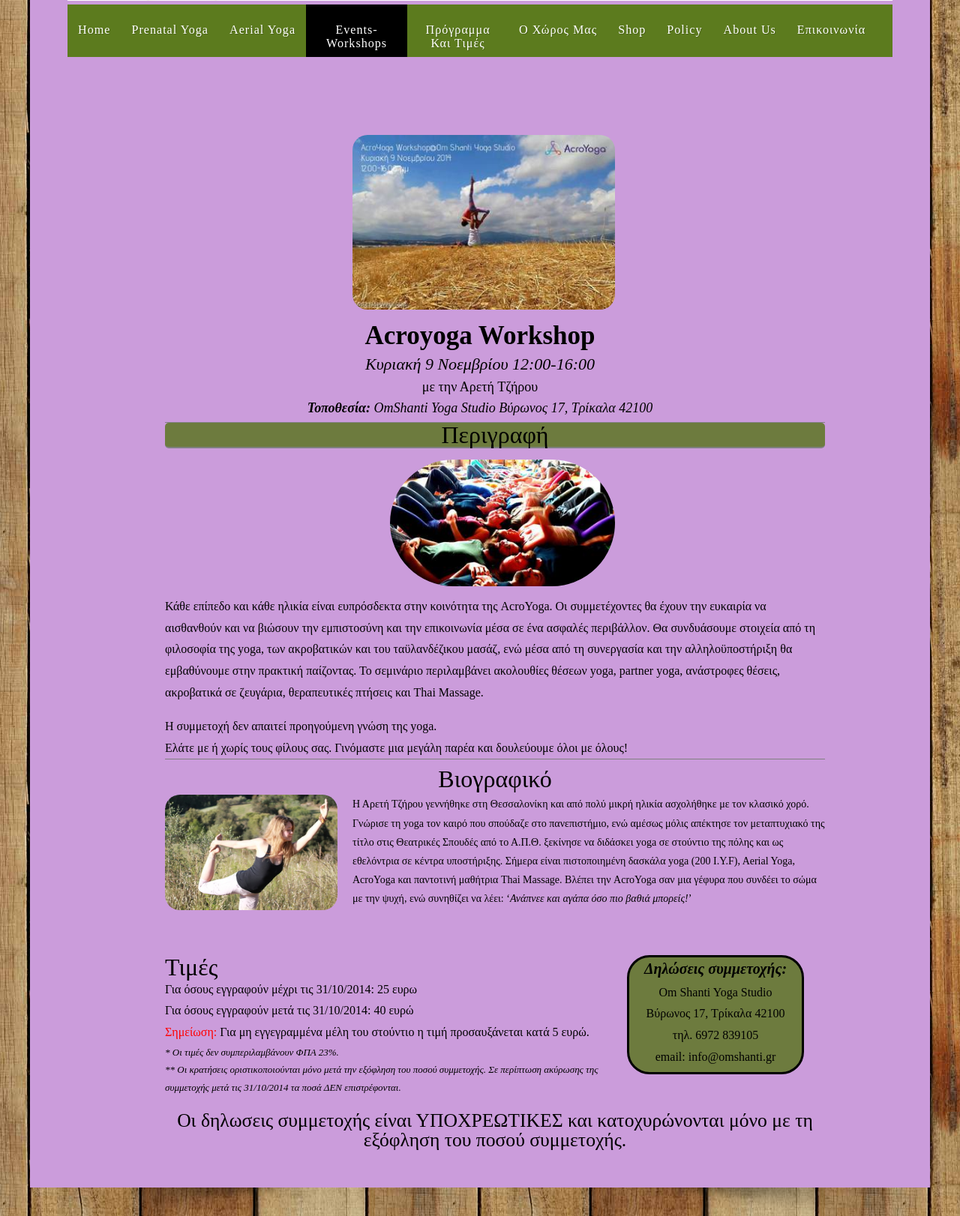
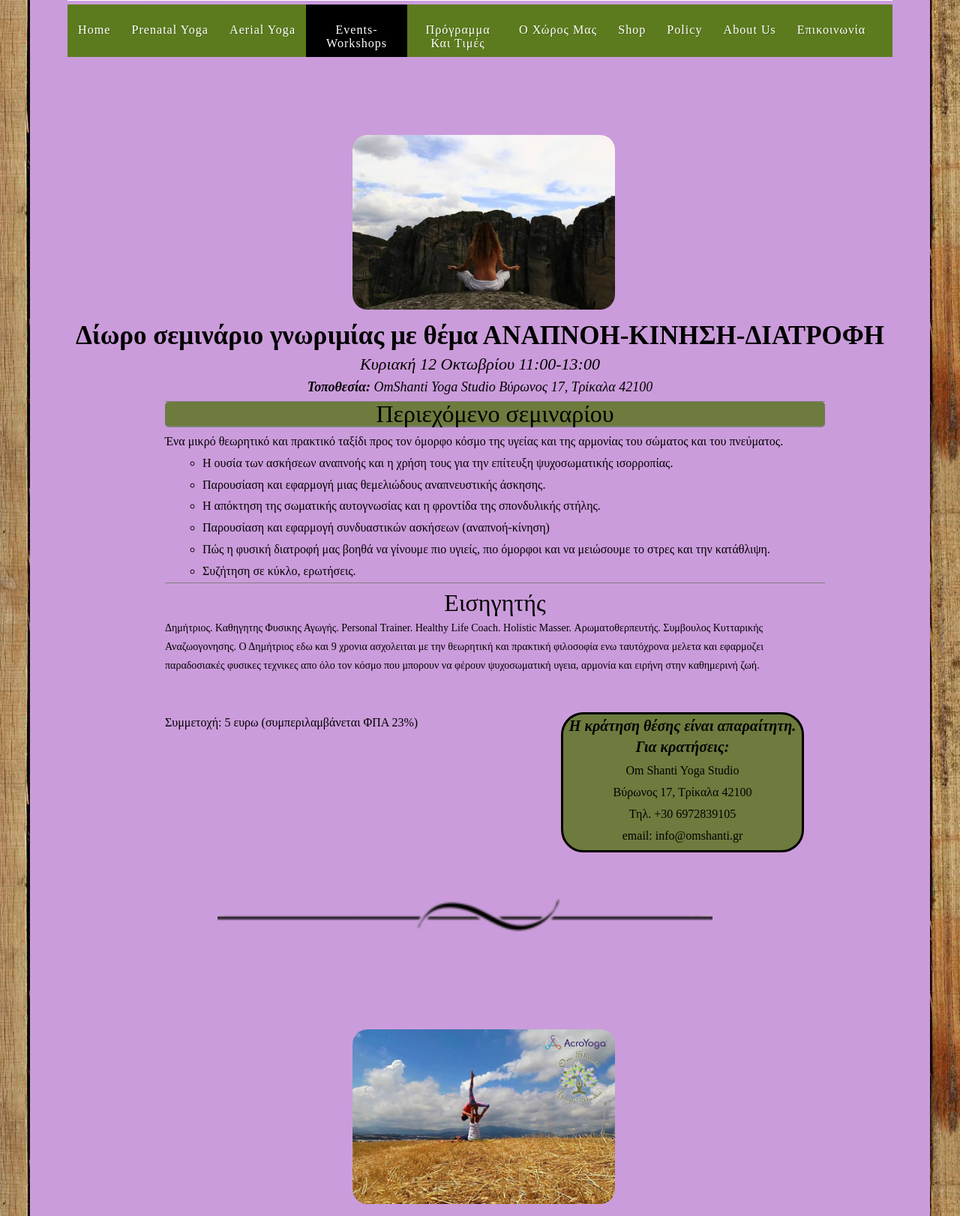
Before and after one commit to jimsiak/omshanti, a PHP site: page /index.php?page=events in a window 1280 px wide. Shown: the part 309-1931 px from the top of the page at 75% size. Run offline with PHP 8.4, Linux system fonts and the light colour scheme.

Commit message:
Added new event "anapnoi" for 12 October 2014.
Synchronized with www.omshanti.gr

```diff
--- a/pages/events.html
+++ b/pages/events.html
@@ -1,9 +1,59 @@
 <div id="content">
 <div id="events_content">
 
-	<div class="event_div">
+	<div class="event_div" id="event_anapnoi">
 		<div class="main_img_div">
-		<img class="main_img" src="images/ACRO.jpg" alt="" />
+		<img class="main_img" src="images/event-anapnoi-main-img.jpg" alt="" />
+		</div>
+
+		<h1 class="title">Δίωρο σεμινάριο γνωριμίας με θέμα ΑΝΑΠΝΟΗ-ΚΙΝΗΣΗ-ΔΙΑΤΡΟΦΗ</h1>
+		<h2 class="date">Κυριακή 12 Οκτωβρίου 11:00-13:00</h2>
+		<h3 class="place"><span class="bold_text">Τοποθεσία:</span> OmShanti Yoga Studio Βύρωνος 17, Τρίκαλα 42100</h3>
+
+		<div class="description">
+		<h1>Περιεχόμενο σεμιναρίου</h1>
+		<p>Ένα μικρό θεωρητικό και πρακτικό ταξίδι προς τον όμορφο κόσμο της υγείας και της αρμονίας του σώματος και του πνεύματος.</p>
+		<ul>
+			<li>Η ουσία των ασκήσεων αναπνοής και η χρήση τους για την επίτευξη ψυχοσωματικής ισορροπίας.</li>
+			<li>Παρουσίαση και εφαρμογή μιας θεμελιώδους αναπνευστικής άσκησης.</li>
+			<li>Η απόκτηση της σωματικής αυτογνωσίας και η φροντίδα της σπονδυλικής στήλης.</li>
+			<li>Παρουσίαση και εφαρμογή συνδυαστικών ασκήσεων (αναπνοή-κίνηση)</li>
+			<li>Πώς η φυσική διατροφή μας βοηθά να γίνουμε πιο υγιείς, πιο όμορφοι και να μειώσουμε το στρες και την κατάθλιψη.</li>
+			<li>Συζήτηση σε κύκλο, ερωτήσεις.</li>
+		</ul>
+		</div>
+
+		<div class="teacher_bio">
+			<h1>Εισηγητής</h1>
+			<div class="text">
+			<p>Δημήτριος. Καθηγητης Φυσικης Αγωγής. Personal Trainer. Healthy Life Coach. Holistic Masser. Αρωματοθερπευτής. Συμβουλος Κυτταρικής Αναζωογονησης.
+Ο Δημήτριος εδω και 9 χρονια ασχολειται με την θεωρητική και πρακτική φιλοσοφία ενω ταυτόχρονα μελετα και εφαρμοζει παραδοσιακές φυσικες τεχνικες απο όλο τον κόσμο που μπορουν να φέρουν ψυχοσωματική υγεια, αρμονία και ειρήνη στην καθημερινή ζωή.</p>
+			</div>
+		</div>
+
+		<div class="cost_and_participation_div" id="event_anapnoi">
+		<div class="cost_div">
+			<p>Συμμετοχή: 5 ευρω (συμπεριλαμβάνεται ΦΠΑ 23%)</p>
+		</div>
+
+		<div class="participation_div">
+			<h1>Η κράτηση θέσης είναι απαραίτητη.</h1>
+			<h1>Για κρατήσεις:</h1>
+			<p>Om Shanti Yoga Studio</p>
+			<p>Βύρωνος 17, Τρίκαλα 42100</p>
+			<p>Τηλ. +30 6972839105</p>
+			<p>email: info@omshanti.gr</p>
+		</div>
+		<div class="obligatory">
+		</div>
+
+	</div>
+
+	<img id="divider" src="images/line-divider.png" alt="" />
+
+	<div class="event_div" id="event_acroyoga">
+		<div class="main_img_div">
+		<img class="main_img" src="images/ACRO-new.jpg" alt="" />
 		</div>
 
 		<h1 class="title">Acroyoga Workshop</h1>
@@ -31,34 +81,28 @@
 		</div>
 
 		<div class="cost_and_participation_div">
-		<div id="cost_div">
+		<div class="cost_div">
 			<h1>Τιμές</h1>
 			<p>Για όσους εγγραφούν μέχρι τις 31/10/2014:  25 ευρω</p>
 			<p>Για όσους εγγραφούν μετά τις 31/10/2014:   40 ευρώ</p>
 			<p><span style="color: red;">Σημείωση:</span> Για μη εγγεγραμμένα μέλη του στούντιο η τιμή προσαυξάνεται κατά 5 ευρώ.</p>
 
-			<p class="note">* Οι τιμές δεν συμπεριλαμβάνουν ΦΠΑ 23%.</p>
+			<p class="note">* Οι τιμές συμπεριλαμβάνουν ΦΠΑ 23%.</p>
 			<p class="note">** Οι κρατήσεις οριστικοποιούνται μόνο μετά την εξόφληση του ποσού συμμετοχής. Σε περίπτωση ακύρωσης της συμμετοχής μετά τις 31/10/2014 τα ποσά ΔΕΝ επιστρέφονται.</p>
 		</div>
 
-		<div id="participation_div">
+		<div class="participation_div">
 			<h1>Δηλώσεις συμμετοχής:</h1>
 			<p>Om Shanti Yoga Studio</p>
 			<p>Βύρωνος 17, Τρίκαλα 42100</p>
 			<p>τηλ. 6972 839105</p>
 			<p>email: info@omshanti.gr</p>
 		</div>
-		<div id="obligatory">
-		<h3>Οι δηλωσεις συμμετοχής είναι ΥΠΟΧΡΕΩΤΙΚΕΣ και κατοχυρώνονται μόνο με τη εξόφληση του ποσού συμμετοχής.<h3>
+		<div class="obligatory">
+		<h3>Οι δηλωσεις συμμετοχής είναι ΥΠΟΧΡΕΩΤΙΚΕΣ και κατοχυρώνονται μόνο με τη εξόφληση του ποσού συμμετοχής.</h3>
 		</div>
 		</div>
 	</div>
 
-
-<!--
-	<img id="divider" src="images/line-divider.png" alt="" />
--->
-
-
 </div>
 </div>
--- a/style.css
+++ b/style.css
@@ -728,6 +724,10 @@ p.important {
 	margin: 10px;
 	margin-left: 300px;
 	border-radius: 150px;
+}
+#content #events_content div.event_div div.description ul {
+	list-style-type: circle;
+	padding-left: 50px;
 }
 #content #events_content div.event_div div.reservation {
 	width: 80%;
@@ -779,11 +779,11 @@ p.important {
 	float: left;
 	margin-top: 50px;
 }
-#content #events_content div.event_div div.cost_and_participation_div div#cost_div {
+#content #events_content div.event_div div.cost_and_participation_div div.cost_div {
 	width: 70%;
 	float: left;
 }
-#content #events_content div.event_div div.cost_and_participation_div div#participation_div {
+#content #events_content div.event_div div.cost_and_participation_div div.participation_div {
 	width: 25%;
 	float: left;
 	border: 3px solid black;
@@ -792,13 +792,19 @@ p.important {
 	padding: 5px;
 	text-align: center;
 }
-#content #events_content div.event_div div.cost_and_participation_div div#participation_div h1 {
+#content #events_content div.event_div div#event_anapnoi.cost_and_participation_div div.cost_div {
+	width: 60%;
+}
+#content #events_content div.event_div div#event_anapnoi.cost_and_participation_div div.participation_div {
+	width: 35%;
+}
+#content #events_content div.event_div div.cost_and_participation_div div.participation_div h1 {
 	font-size: 20px;
 	font-weight: bold;
 	font-style: italic;
 	margin-bottom: 8px;
 }
-#content #events_content div.event_div div.cost_and_participation_div div#obligatory {
+#content #events_content div.event_div div.cost_and_participation_div div.obligatory {
 	width: 100%;
 	height: 20px;
 	float: left;
```
Also changed, not shown: other parts of style.css (+19 -23 lines), pages/home.html (+17 -3 lines), images/ACRO-new-original.jpg (added), images/ACRO-new.jpg (added), images/event-anapnoi-main-img-original.jpg (added), images/event-anapnoi-main-img.jpg (added).
